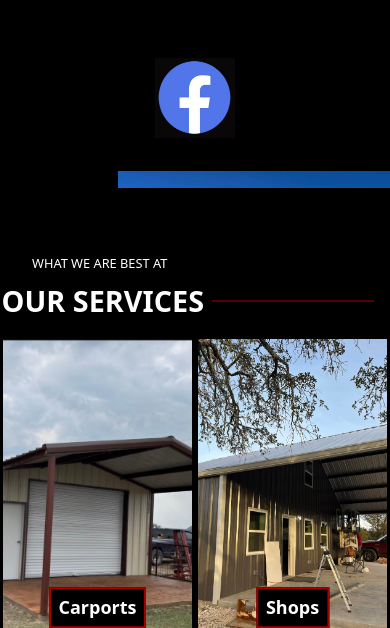
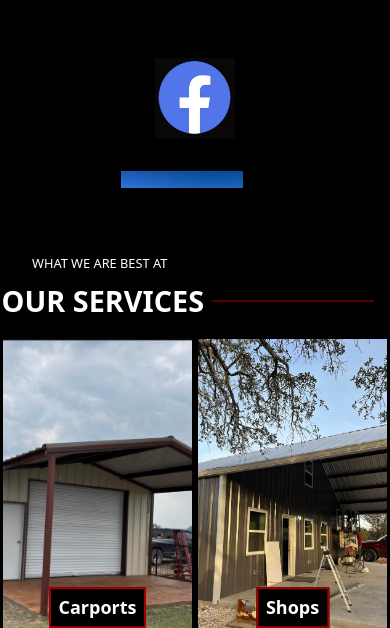
Before and after one commit to nicoleables/Premier-Exterior-Contruction, a React (Vite) app: page / in a window 390 px wide. Shown: the part 1664-2292 px from the top of the page. Built offline with nearby package versions, Linux system fonts and the light colour scheme.

Commit message:
Update about.css

```diff
--- a/src/styles/about.css
+++ b/src/styles/about.css
@@ -68,8 +68,11 @@
 }
 
 .aboutpic {
-  height: 30rem;
-  width: auto;
+  height: auto; /* Maintain aspect ratio */
+  width: 25rem; /* Use a fixed width or adjust as needed */
+  max-width: 700px; /* Prevent overflow */
+  object-fit: cover; /* Maintain image aspect ratio */
+  margin-top: 2rem; /* Add some space above the image */
 }
 
 .about-pic {
@@ -130,9 +133,8 @@
     width: 100%;
   }
 
-  .about-content {
+.about-content {
     width: 90%; /* Adjust width for responsiveness */
-    max-width: 480px; /* Prevent overflow */
     text-align: center; /* Center text */
   }
 
@@ -154,14 +156,10 @@
   }
 
   .aboutpic {
-    margin-top: -2rem; /* Further reduce top margin */
-    height: auto;
-    width: 25rem; /* Use percentage for responsive width */
-    max-width: 700px; /* Add max-width to prevent overflow */
-    padding: 0.5rem; /* Adjust padding */
-    margin-bottom: -1rem; /* Further reduce bottom margin */
-    margin: 0 auto; /* Center the image */
-    object-fit: cover; /* Maintain image aspect ratio */
+    display: block; /* Make the image a block element */
+    margin: 2rem auto; /* Center the image and add vertical spacing */
+    width: 100%; /* Make the image responsive */
+    max-width: 100%; /* Prevent overflow */
   }
 
   .about-pic {
@@ -178,3 +176,15 @@
     margin-top: -3.5rem; /* Move up the Facebook logo further */
   }
 }
+
+@media (min-width: 481px) {
+  .about-content {
+    flex-direction: row; /* Align text and image side by side */
+    justify-content: space-between; /* Space between text and image */
+  }
+
+  .aboutpic {
+    margin-left: 2rem; /* Add margin to the left of the image */
+    margin-right: 0; /* Reset right margin */
+  }
+}
```
